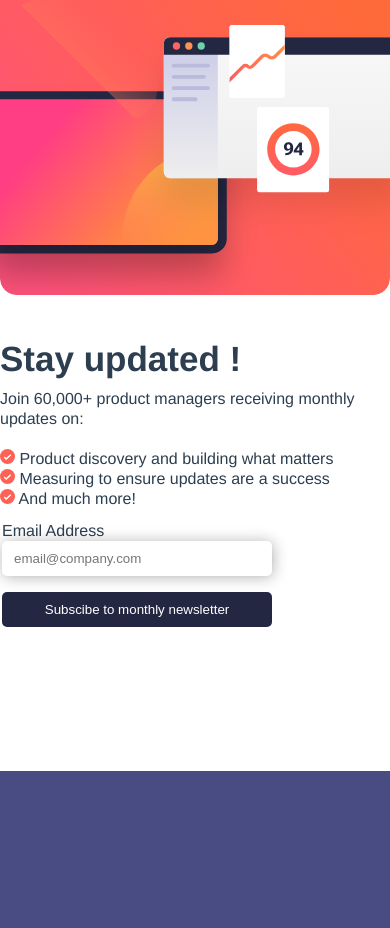
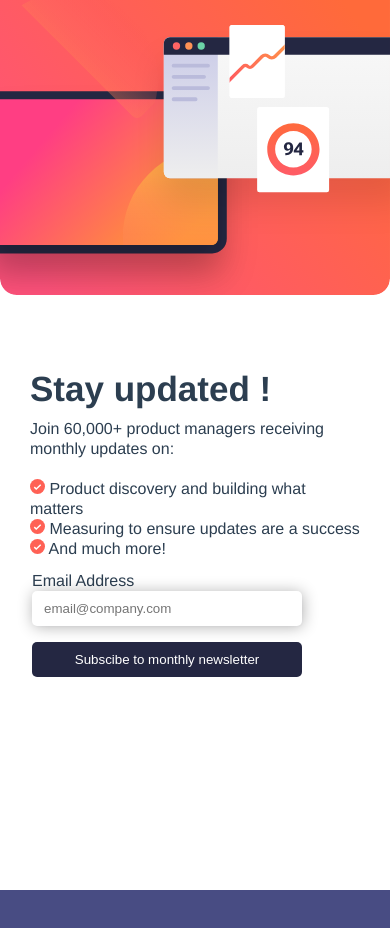
Before and after one commit to 5Akan/Newsletter-Signup, a Vue app: page / in a window 390 px wide. After the commit the page ends 890 px from the top, so only its background shows below. Built offline with nearby package versions, Linux system fonts and the light colour scheme.

Commit message:
Check Responsiveness again

```diff
--- a/src/views/Signup.vue
+++ b/src/views/Signup.vue
@@ -230,7 +230,7 @@ html, body{
   justify-content: center;
   margin: 0;
   padding: 0;
-  height:110vh;
+  height:100%;
   width: 100%;
 
 
@@ -246,8 +246,9 @@ html, body{
 
   }
   .writeup{
-    height: 50vh;
+    height: 70vh;
     width: 100%;
+    padding: 30px;
     position: relative;
     font-size: 16px;
      text-align: left;
```
